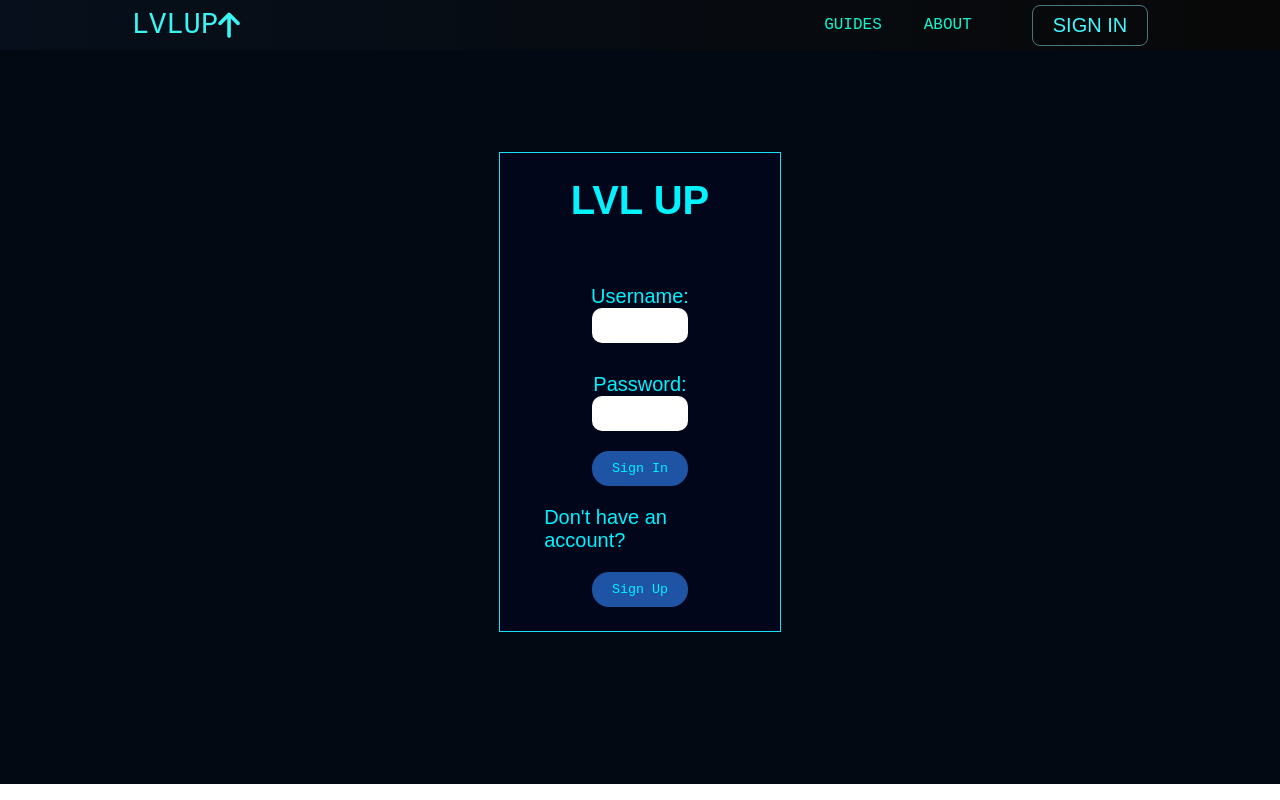
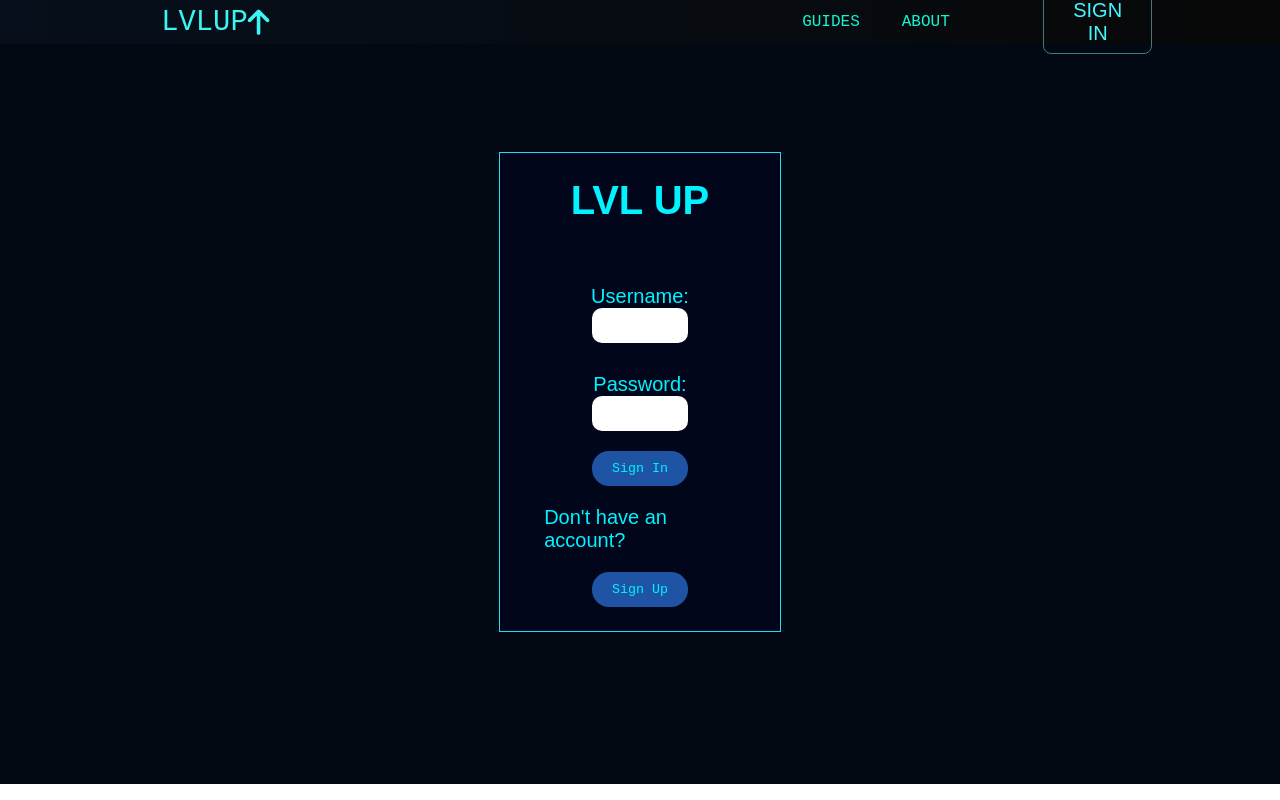
Before and after one commit to GTZ-STUDIO/LvlUp.gg, a React (Create React App) app in the folder lvlgg_frontend/: page /signin in a window 1280 px wide. Built offline with nearby package versions, Linux system fonts and the light colour scheme; some icons are missing.

Commit message:
fixed css navbar

```diff
--- a/lvlgg_frontend/src/Components/Navbar.css
+++ b/lvlgg_frontend/src/Components/Navbar.css
@@ -1,30 +1,31 @@
 .navbar {
   background: linear-gradient(90deg, #060f1b 0%, #080808 100%);
-  height: 50px;
+  height: 5.5%;
   display: flex;
   justify-content: center;
   align-items: center;
   font-size: 1rem;
   position: fixed;
-  top: 0;
+  top: 0%;
   width: 100%;
   z-index: 40;
 }
 
 .navbar-container {
   display: flex;
-  justify-content: center;
+  justify-content: space-between;
   align-items: center;
   height: 80px;
-  max-width: 1500px;
+  margin-right: 10%;
+  width:100%;
 }
 
 .navbar-logo {
   color: #3bf5f5;
   justify-self: start;
-  margin-left: 0px;
   cursor: pointer;
   text-decoration: none;
+  margin-left: 14%;
   font-size: 1.8rem;
   display: flex;
   align-items: center;
@@ -44,7 +45,7 @@
   text-align: center;
   width: 60vw;
   justify-content: end;
-  margin-right: 1.5rem;
+  margin-right: 5%;
 }
 
 .nav-item {
@@ -150,28 +151,23 @@
 
 .username {
   position: relative;
-  top: 2px;
-  right: -150px;
+  margin-top: 0.2%;
+  right: -10%;
   color: #ffffff;
   font-size: 16px;
   font-weight: bold;
 }
-.navbar-container {
-  display: flex;
-  justify-content: space-between;
-  align-items: center;
-}
 
 .favorites-dropdown {
   position: absolute;
-  margin-left: -14vw;
-  margin-top: 1vh;
+  margin-left: 1%;
+  margin-top: 0.5%;
   z-index: 1000;
   transition: margin-left 0.5s ease;
 }
 
 .favorites-dropdown.open {
-  margin-left: -12vw;
+  margin-left: 2%;
 }
 
 .favorites-dropdown button {
@@ -222,9 +218,8 @@
   height: 50px;
   background-color: #333;
   border-radius: 50%;
-  margin-top:4vh;
-  margin-bottom: 10px;
-  margin-left: 27%;
+  margin-top:33%;
+  margin-left: 33%;
   cursor: pointer;
   position: relative;
   box-shadow: 0 6px 20px rgb(255, 255, 255);
--- a/lvlgg_frontend/src/Contexts/AuthContext.js
+++ b/lvlgg_frontend/src/Contexts/AuthContext.js
@@ -5,22 +5,19 @@ const AuthContext = createContext();
 
 const AuthProvider = ({ children }) => {
   const [isSignedIn, setIsSignedIn] = useState(() => {
-    // Initialize isSignedIn from local storage, defaulting to false
+
     return localStorage.getItem('isSignedIn') === 'true';
   });
 
   const [userPk, setUserPk] = useState(() => {
-    // Initialize userPk from local storage, defaulting to null
     return localStorage.getItem('userPk');
   });
 
   useEffect(() => {
-    // Update local storage when isSignedIn changes
     localStorage.setItem('isSignedIn', isSignedIn);
   }, [isSignedIn]);
 
   useEffect(() => {
-    // Update local storage when userPk changes
     localStorage.setItem('userPk', userPk);
   }, [userPk]);
 
```
